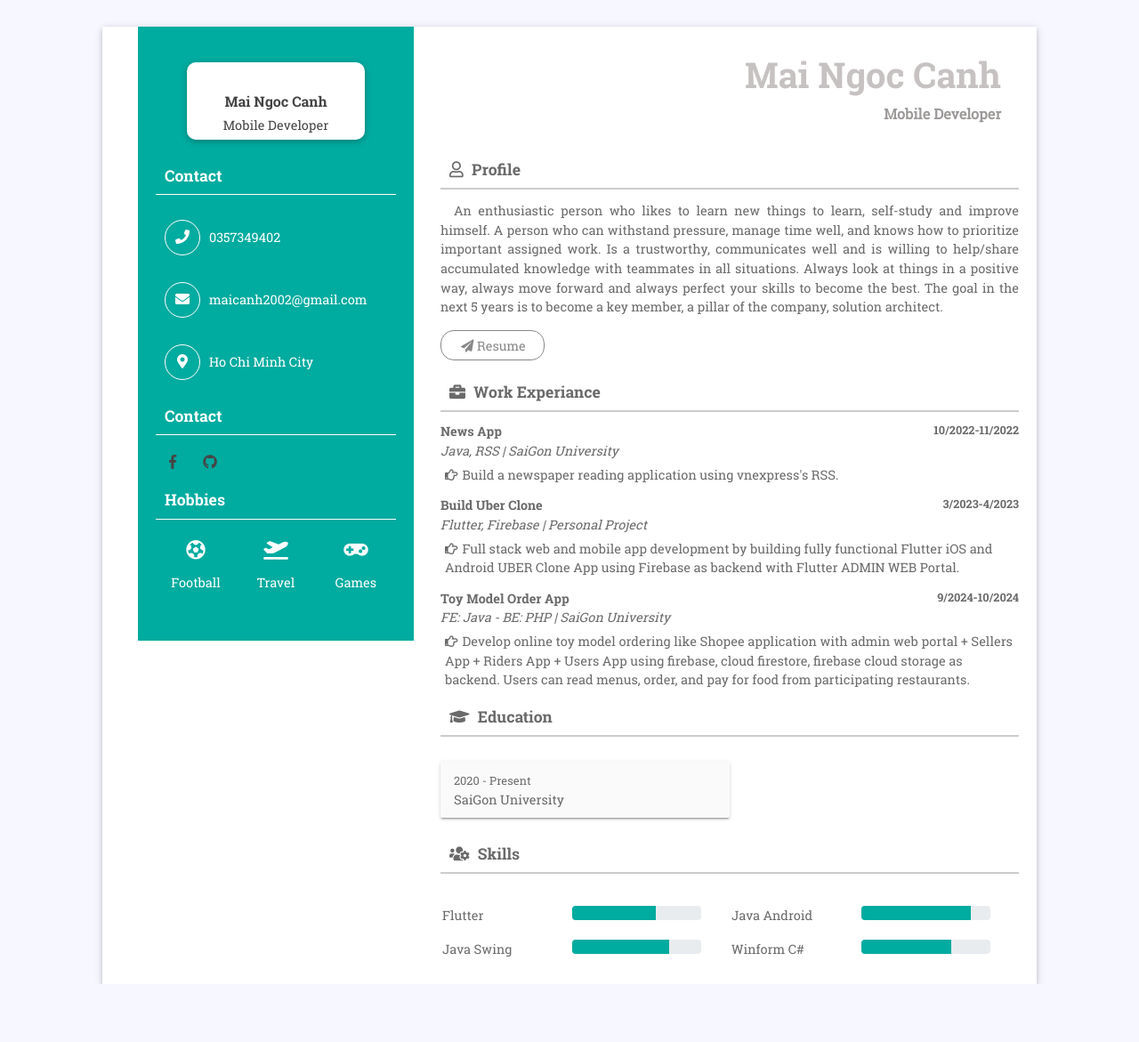
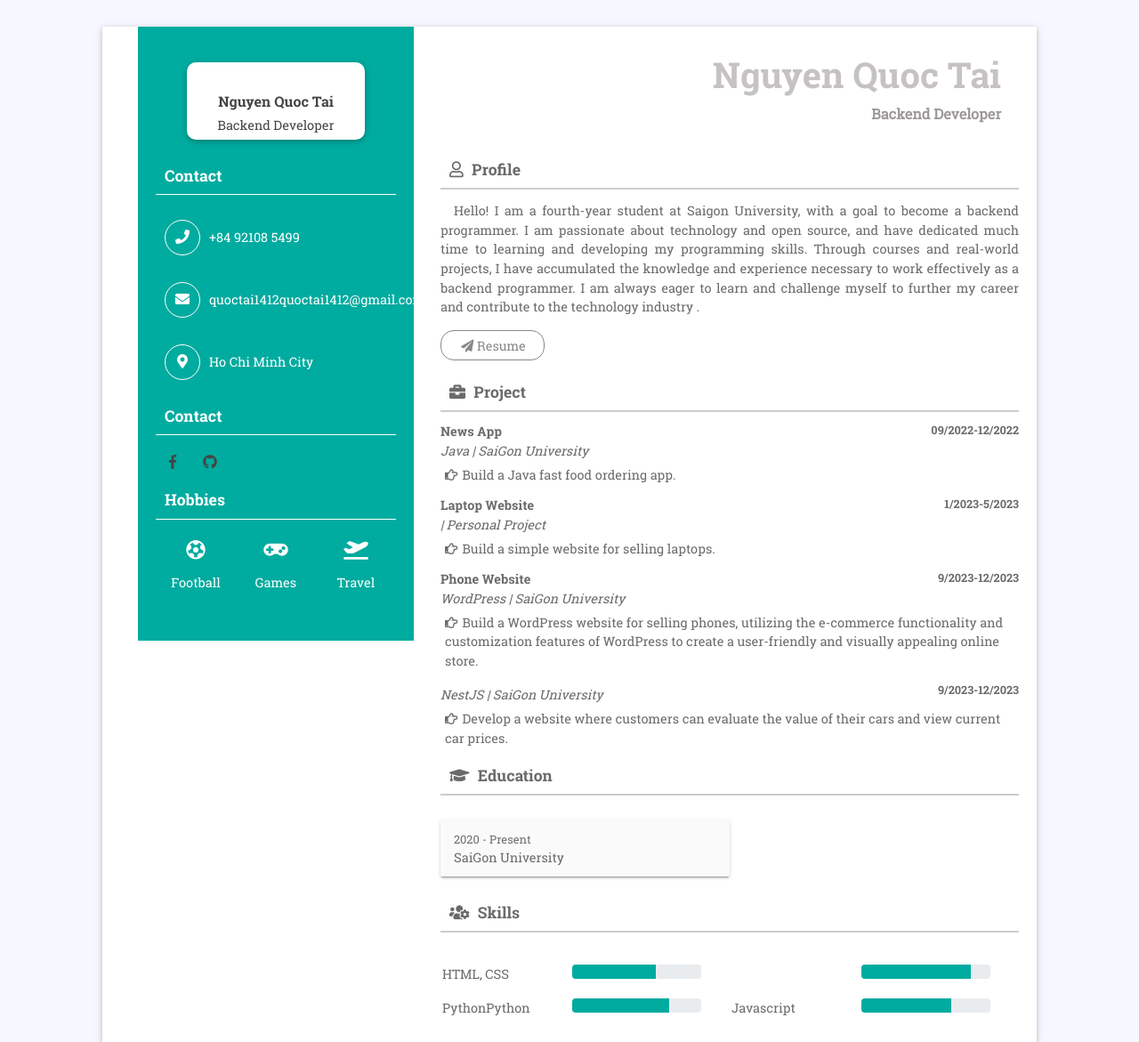
Before and after one commit to Foxx1412/QT_CV, a plain HTML site: page index.html in a window 1280 px wide. Shown: the whole page at 89% size. Before the commit the page ends 1106 px from the top, so only its background shows below. Drawn offline with Linux system fonts and the light colour scheme.

Commit message:
Update index.html

```diff
--- a/index.html
+++ b/index.html
@@ -4,7 +4,7 @@
 <head>
     <meta charset="utf-8">
     <meta name="viewport" content="width=device-width, initial-scale=1, shrink-to-fit=no">
-    <title> Mai Ngoc Canh - CV</title>
+    <title> Nguyen Quoc Tai</title>
 
     <link rel="shortcut icon" href="assets/images/fav.jpg">
     <link rel="stylesheet" href="assets/css/bootstrap.min.css">
@@ -20,8 +20,8 @@
                     <div class="left-side">
                         <div class="profile-info">
                             <img src="assets/images/avatarmain.jpg" alt="">
-                            <h3>Mai Ngoc Canh</h3>
-                            <span>Mobile Developer</span>
+                            <h3>Nguyen Quoc Tai</h3>
+                            <span>Backend Developer</span>
                         </div>
                         <h4 class="ltitle">Contact</h4>
                         <div class="contact-box pb0">
@@ -29,7 +29,7 @@
                                 <i class="fas fa-phone"></i>
                             </div>
                             <div class="detail">
-                                0357349402
+                                +84 92108 5499
                             </div>
                         </div>
                         <div class="contact-box pb0">
@@ -37,7 +37,7 @@
                                 <i class="fas fa-envelope"></i>
                             </div>
                             <div class="detail">
-                                maicanh2002@gmail.com
+                                quoctai1412quoctai1412@gmail.com
                             </div>
                         </div>
                         <div class="contact-box">
@@ -50,11 +50,11 @@
                         </div>
                         <h4 class="ltitle">Contact</h4>
                         <ul class="row social-link no-margin">
-                            <li><a href="https://www.facebook.com/sevycanh"><i class="fab fa-facebook-f"></i></a></li>
+                            <li><a href="https://www.facebook.com/quoctai.nguyen.142"><i class="fab fa-facebook-f"></i></a></li>
                             <!-- <li><i class="fab fa-twitter"></i></li> -->
                             <!-- <li><i class="fab fa-google-plus-g"></i></li> -->
                             <!-- <li><i class="fab fa-linkedin-in"></i></li> -->
-                            <li><a href="https://github.com/sevycanh"><i class="fab fa-github"></i></a></li>
+                            <li><a href="https://github.com/foxx1412"><i class="fab fa-github"></i></a></li>
                         </ul>
                         <!-- <h4 class="ltitle">Referencess</h4>
 
@@ -73,60 +73,69 @@
                             <!-- <li><i class="fas fa-pencil-alt"></i> <br> Writing</li> -->
                             <!-- <li><i class="fas fa-bicycle"></i> <br> Cycling</li> -->
                             <li><i class="fas fa-futbol"></i> <br> Football</li>
-                            <!-- <li><i class="fas fa-film"></i><br> Movies</li> -->
+                            <!-- <li><i class="fas fa-headphones"></i><br> Music</li> -->
+                            <li><i class="fas fa-gamepad"></i> <br> Games</li>
                             <li><i class="fas fa-plane-departure"></i> <br>Travel</li>
-                            <li><i class="fas fa-gamepad"></i> <br> Games</li>
+
                         </ul>
                     </div>
                 </div>
                 <div class="col-md-8 rt-div">
                     <div class="rit-cover">
                         <div class="hotkey">
-                            <h1 class="">Mai Ngoc Canh </h1>
-                            <small>Mobile Developer</small>
+                            <h1 class="">Nguyen Quoc Tai </h1>
+                            <small>Backend Developer</small>
                         </div>
                         <h2 class="rit-titl"><i class="far fa-user"></i> Profile</h2>
                         <div class="about">
-                            <p>An enthusiastic person who likes to learn new things to learn, self-study and improve himself.
-                                A person who can withstand pressure, manage time well, and knows how to prioritize important assigned work.
-                                Is a trustworthy, communicates well and is willing to help/share accumulated knowledge with teammates in all situations.
-                                Always look at things in a positive way, always move forward and always perfect your skills to become the best.
-                                The goal in the next 5 years is to become a key member, a pillar of the company, solution architect.</p>
+                            <p>Hello! I am a fourth-year student at Saigon University, with a goal to become a backend programmer.
+                                I am passionate about technology and open source, and have dedicated much time to learning and developing my programming skills.
+                                Through courses and real-world projects, I have accumulated the knowledge and experience necessary to work effectively as a backend programmer.
+                                I am always eager to learn and challenge myself to further my career and contribute to the technology industry
+                                .</p>
                             <div class="btn-ro row no-margin">
                                 <ul class="btn-link">
                                     <li>
-                                        <a href="resume.pdf"><i class="fas fa-paper-plane"></i>   Resume</a>
+                                        <a href=""><i class="fas fa-paper-plane"></i>   Resume</a>
                                     </li>
                                 </ul>
                             </div>
                         </div>
 
-                        <h2 class="rit-titl"><i class="fas fa-briefcase"></i> Work Experiance</h2>
+                        <h2 class="rit-titl"><i class="fas fa-briefcase"></i> Project</h2>
                         <div class="work-exp">
-                            <h6>News App <span>10/2022-11/2022</span></h6>
-                            <i>Java, RSS | SaiGon University</i>
+                            <h6>News App <span>09/2022-12/2022</span></h6>
+                            <i>Java | SaiGon University</i>
                             <ul>
-                                <li><i class="far fa-hand-point-right"></i>Build a newspaper reading application using vnexpress's RSS.</li>
+                                <li><i class="far fa-hand-point-right"></i>Build a Java fast food ordering app.</li>
 
                                 <!-- <li><i class="far fa-hand-point-right"></i> Sed cursus augue risus, ac semper est consectetur vitae </li> -->
                             </ul>
                         </div>
                         <div class="work-exp">
-                            <h6>Build Uber Clone <span>3/2023-4/2023</span></h6>
-                            <i>Flutter, Firebase | Personal Project</i>
+                            <h6>Laptop Website<span>1/2023-5/2023</span></h6>
+                            <i> | Personal Project</i>
                             <ul>
-                                <li><i class="far fa-hand-point-right"></i>Full stack web and mobile app development by building fully functional Flutter iOS
-                                    and Android UBER Clone App using Firebase as backend with Flutter ADMIN WEB Portal. </li>
+                                <li><i class="far fa-hand-point-right"></i>Build a simple website for selling laptops. </li>
                                 <!-- <li><i class="far fa-hand-point-right"></i> Sorem dolor sit amet, consectetur. </li>
                                 <li><i class="far fa-hand-point-right"></i> Porem ipsum sit amet, consectetur adipiscing </li> -->
                             </ul>
                         </div>
                         <div class="work-exp">
-                            <h6>Toy Model Order App<span>9/2024-10/2024</span></h6>
-                            <i>FE: Java - BE: PHP | SaiGon University</i>
+                            <h6>Phone Website<span>9/2023-12/2023</span></h6>
+                            <i> WordPress | SaiGon University</i>
                             <ul>
-                                <li><i class="far fa-hand-point-right"></i>Develop online toy model ordering like Shopee application with admin web portal + Sellers App + Riders App + Users App using firebase, cloud firestore, firebase cloud storage as backend.
-                                    Users can read menus, order, and pay for food from participating restaurants.</li>
+                                <li><i class="far fa-hand-point-right"></i>Build a WordPress website for selling phones, utilizing the e-commerce functionality
+                                    and customization features of WordPress to create a user-friendly and visually appealing online store.</li>
+
+                            </ul>
+                        </div>
+                        <div class="work-exp">
+                            <h6><span>9/2023-12/2023</span></h6>
+                            <i> NestJS | SaiGon University</i>
+                            <ul>
+                                <li><i class="far fa-hand-point-right"></i>Develop a website where customers
+                                    can evaluate the value of their cars and view current car prices.</li>
 
                             </ul>
                         </div>
@@ -150,7 +159,7 @@
                             <div class="col-md-6">
                                 <div class=" prog-row row">
                                     <div class="col-sm-6">
-                                        Flutter
+                                        HTML, CSS
                                     </div>
                                     <div class="col-sm-6">
                                         <div class="progress">
@@ -162,7 +171,7 @@
                             <div class="col-md-6">
                                 <div class="row prog-row">
                                     <div class="col-sm-6">
-                                        Java Android
+
                                     </div>
                                     <div class="col-sm-6">
                                         <div class="progress">
@@ -175,7 +184,7 @@
                             <div class="col-md-6">
                                 <div class="row prog-row">
                                     <div class="col-sm-6">
-                                        Java Swing
+                                        PythonPython
                                     </div>
                                     <div class="col-sm-6">
                                         <div class="progress">
@@ -187,7 +196,7 @@
                             <div class="col-md-6">
                                 <div class="row prog-row">
                                     <div class="col-sm-6">
-                                        Winform C#
+                                        Javascript
                                     </div>
                                     <div class="col-sm-6">
                                         <div class="progress">
```
